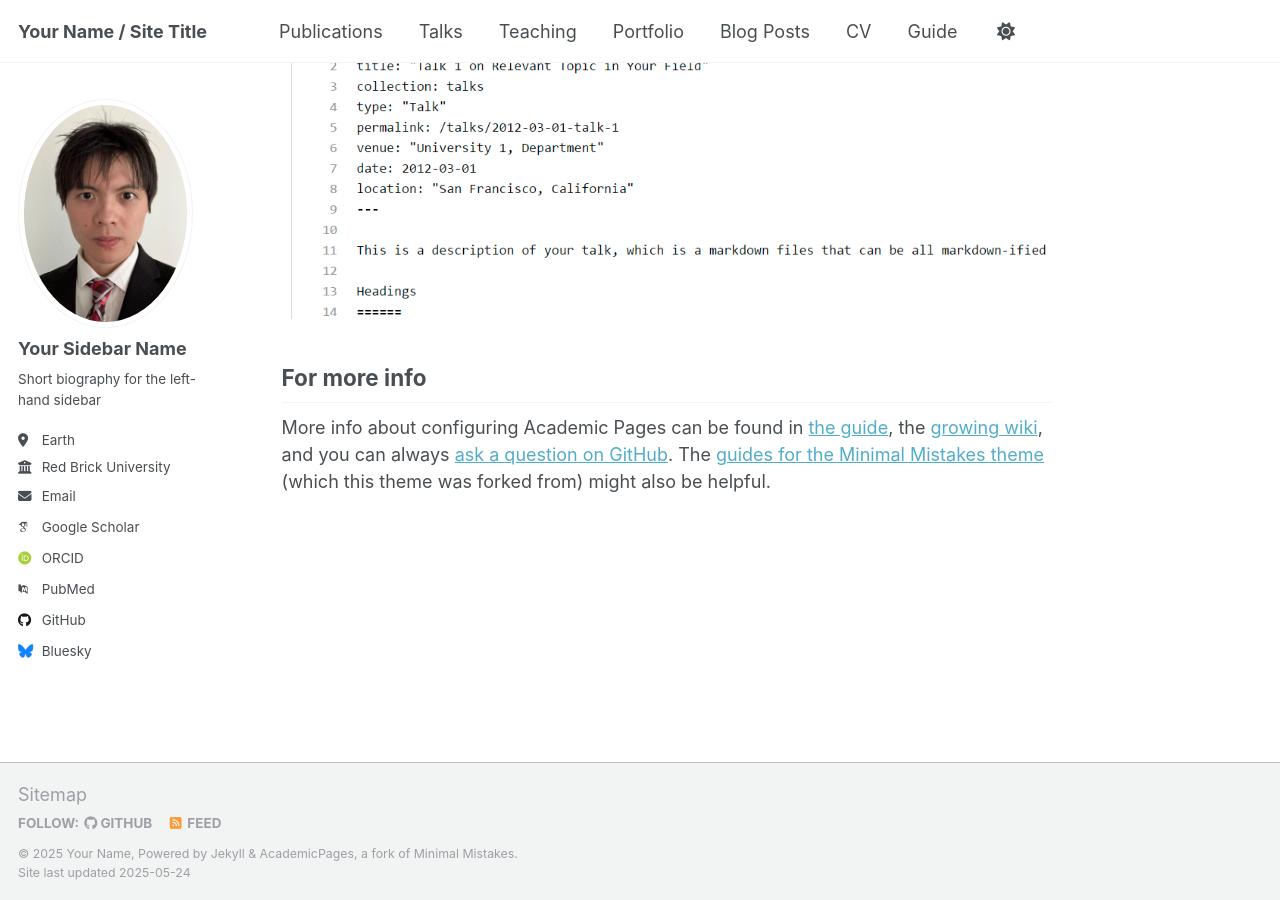
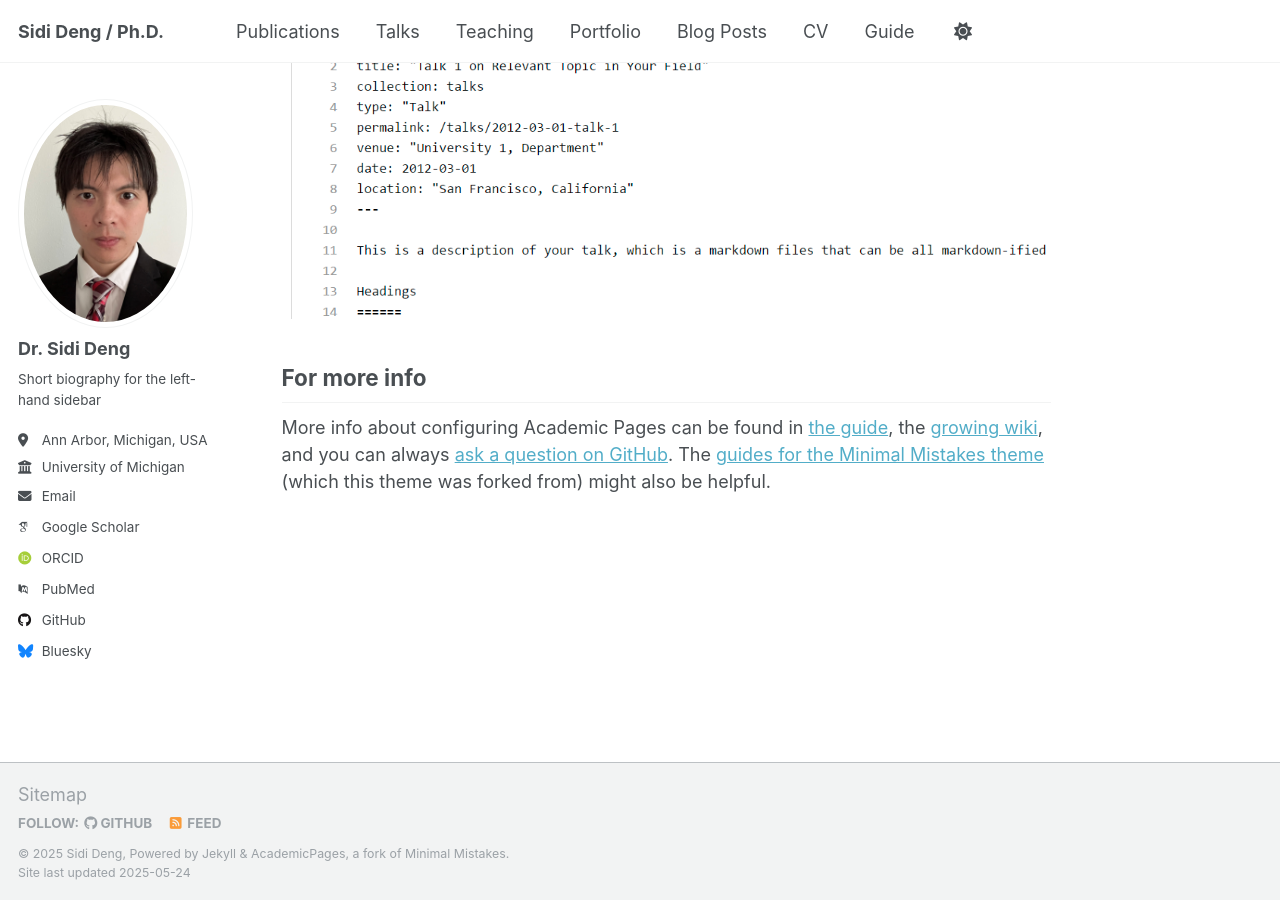
Before and after one commit to SIDIDENG/academia, a Jekyll site: the page built from _pages/about.md, in a window 1280 px wide and 900 px high, scrolled down 2636 px. Built offline with Jekyll 4.4.1, drawn with Linux system fonts in a browser that asks for light colours; some web fonts are replaced.

Commit message:
Update _config.yml

```diff
--- a/_config.yml
+++ b/_config.yml
@@ -9,9 +9,9 @@
 # Basic Site Settings
 locale                   : "en-US"
 site_theme               : "default"
-title                    : "Your Name / Site Title"
+title                    : "Sidi Deng / Ph.D."
 title_separator          : "-"
-name                     : &name "Your Name"
+name                     : &name "Sidi Deng"
 description              : &description "personal description"
 url                      : https://sidideng.github.io/academia/ # the base hostname & protocol for your site e.g. "https://[your GitHub username].github.io" or if you already have some other page hosted on Github then use "https://[your GitHub username].github.io/[Your Repo Name]"
 baseurl                  : "" # the subpath of your site, e.g. "/blog"
@@ -23,13 +23,13 @@ repository               : "sidideng.github.io/academia"
 author:
   # Biographic information
   avatar           : "profile.png"
-  name             : "Your Sidebar Name"
+  name             : "Dr. Sidi Deng"
   pronouns         : # example: "she/her"
   bio              : "Short biography for the left-hand sidebar"
-  location         : "Earth"
-  employer         : "Red Brick University"
+  location         : "Ann Arbor, Michigan, USA"
+  employer         : "University of Michigan"
   uri              : # URL
-  email            : "none@example.org"
+  email            : "sidideng@umich.edu"
 
   # Academic websites
   academia         : # URL
```
